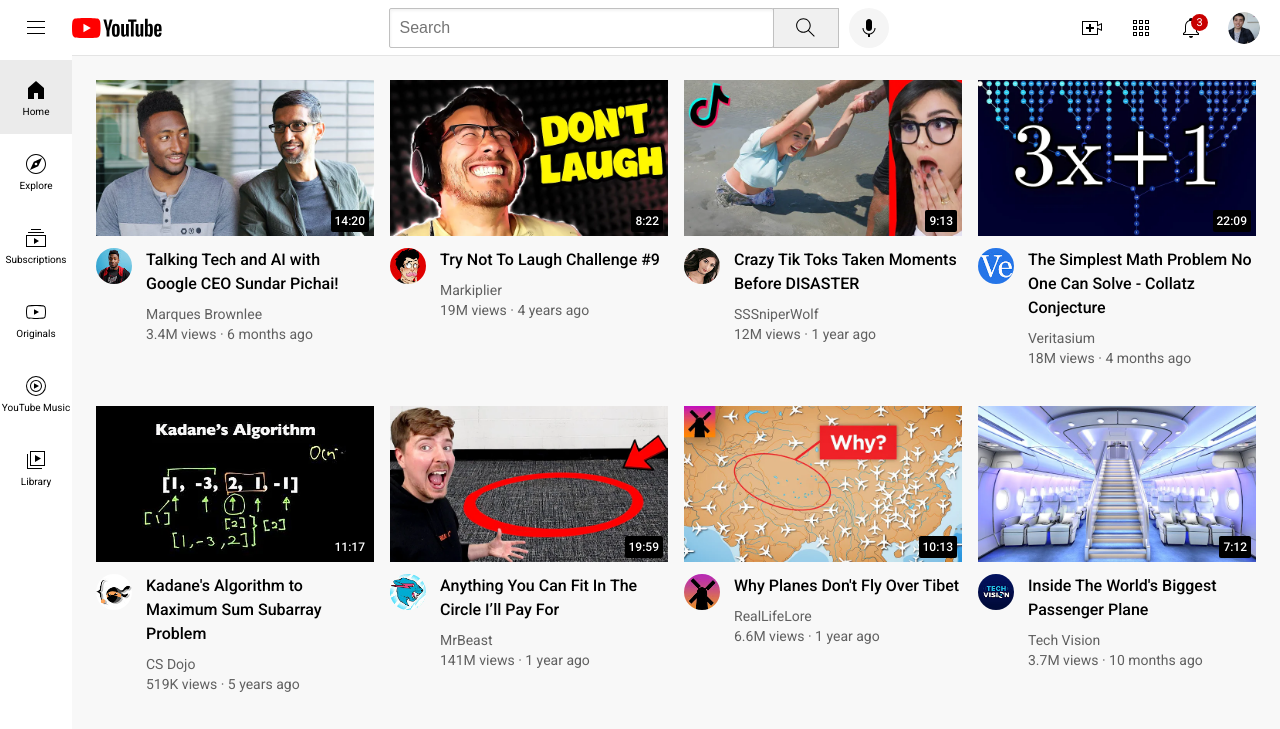
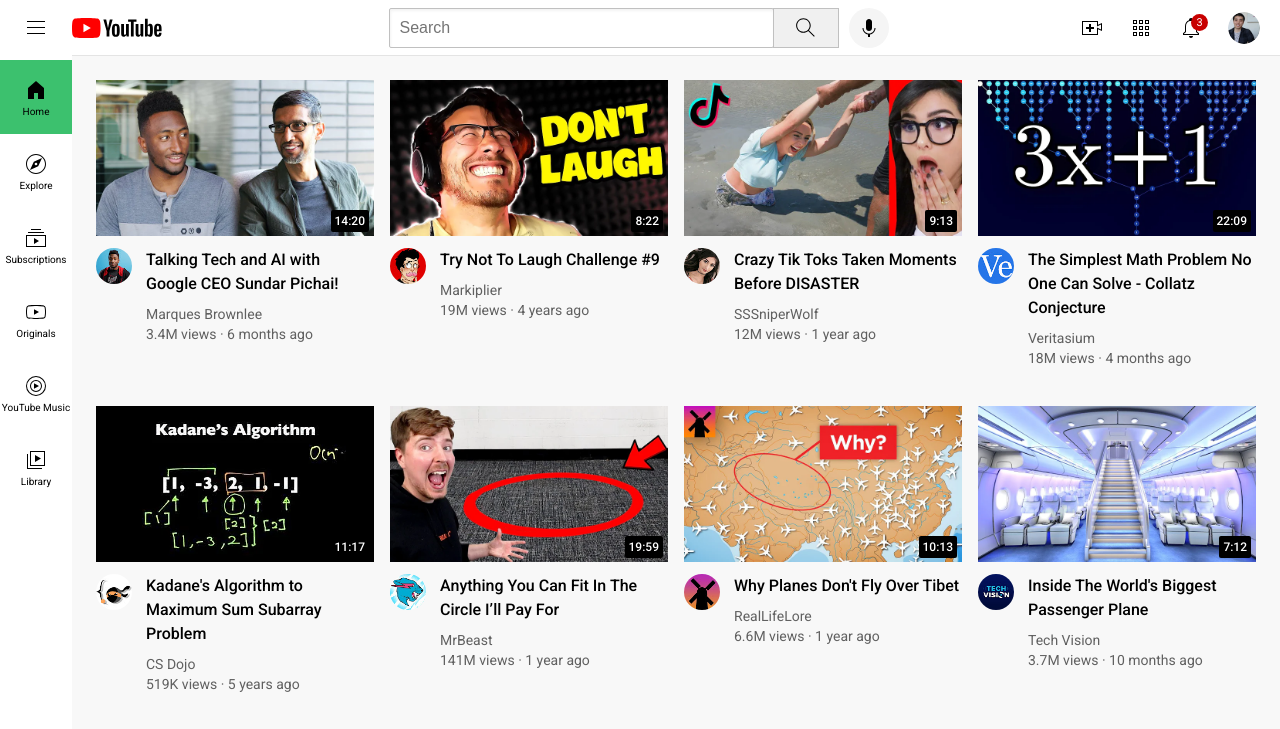
Before and after one commit to asparagusto/try-simple-website, a plain HTML site: page index.html in a window 1280 px wide. In both pictures the pointer is over the element 36 px from the left and 97 px from the top of the page. Shown: the top 729 px of the page. Drawn offline with Linux system fonts and the light colour scheme.

Commit message:
Update sidebar.css

```diff
--- a/styles/sidebar.css
+++ b/styles/sidebar.css
@@ -19,7 +19,7 @@
 }
 
 .sidebar-link:hover {
-  background-color: rgb(235, 235, 235);
+  background: #3cc16e;
 }
 
 .sidebar-link img {
```
